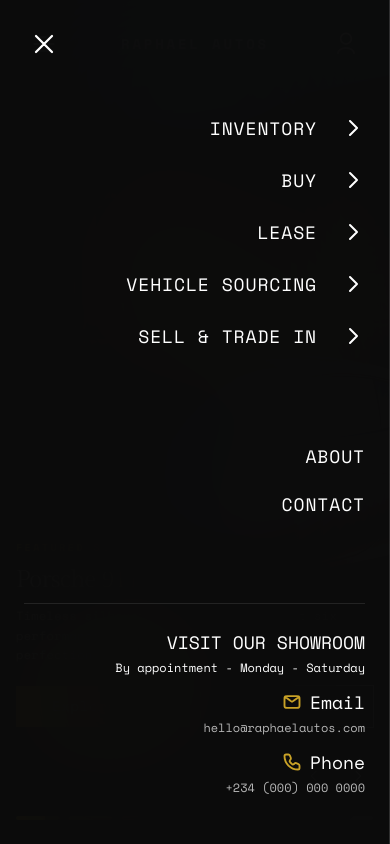
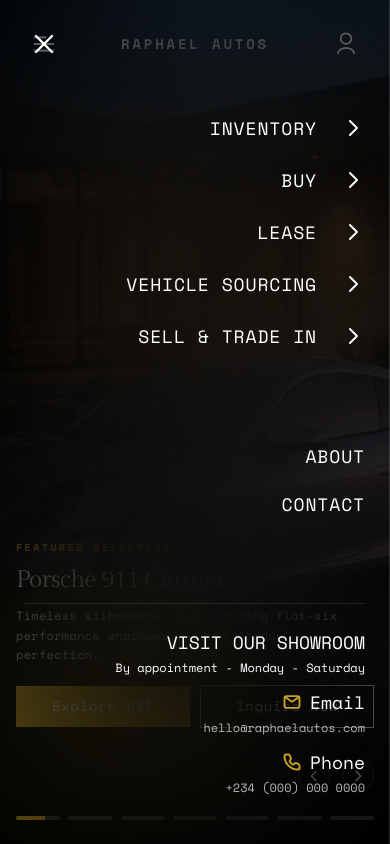
Before and after one commit to Ace-design2/raphael-autos, a Next.js app: page / in a window 390 px wide. Both pictures are taken after a click on the button 44 px from the left and 44 px from the top of the page. Shown: the top 844 px of the page. Built offline with nearby package versions, Linux system fonts and the light colour scheme.

Commit message:
refactor: update HeroSlider styling with adjusted backdrop blur and restructured navigation drawer overlay

```diff
--- a/components/HeroSlider.tsx
+++ b/components/HeroSlider.tsx
@@ -255,7 +255,7 @@ export const HeroSlider = ({ searchQuery, setSearchQuery }: HeroSliderProps): Re
       <header
         className={`fixed top-0 left-0 right-0 z-40 w-full flex items-center justify-between px-6 md:px-16 transition-all duration-300 ease-in-out translate-y-0 opacity-100 pointer-events-auto ${
           isScrolled
-            ? "py-6 bg-black/35 backdrop-blur-3xl [-webkit-backdrop-filter:blur(48px)] border-b border-white/10 shadow-lg"
+            ? "py-6 bg-black/[0.02] backdrop-blur-[100px] [-webkit-backdrop-filter:blur(100px)] border-b border-white/10 shadow-lg"
             : "py-6 bg-transparent border-b border-transparent shadow-none"
         }`}
       >
@@ -333,19 +333,26 @@ export const HeroSlider = ({ searchQuery, setSearchQuery }: HeroSliderProps): Re
         </nav>
       </header>
 
-      {/* Sliding Navigation Drawer Overlay (z-50) */}
+      {/* Sliding Navigation Container (z-50) */}
       <div
-        className={`fixed inset-0 z-50 bg-black/40 transition-opacity duration-500 flex justify-start ${
-          isMenuOpen
-            ? "opacity-100 pointer-events-auto delay-0"
-            : "opacity-0 pointer-events-none delay-[350ms]"
+        className={`fixed inset-0 z-50 flex justify-start ${
+          isMenuOpen ? "pointer-events-auto" : "pointer-events-none"
         }`}
-        onClick={() => setIsMenuOpen(false)}
       >
+        {/* Fading Background Overlay */}
         <div
-          className={`w-full max-w-[580px] h-full min-h-screen px-6 md:px-16 py-6 bg-[#0c0c0c]/95 backdrop-blur-3xl [-webkit-backdrop-filter:blur(64px)] [transform:translateZ(0)] [backface-visibility:hidden] [will-change:transform] flex flex-col justify-between items-start text-white border-r border-white/15 shadow-[0_0_80px_rgba(0,0,0,0.9)] transition-transform duration-500 ease-out overflow-y-auto ${
-            isMenuOpen ? "translate-x-0 delay-0" : "-translate-x-full delay-[350ms]"
+          className={`absolute inset-0 bg-black/40 transition-opacity duration-500 ${
+            isMenuOpen ? "opacity-100" : "opacity-0"
           }`}
+          onClick={() => setIsMenuOpen(false)}
+        />
+
+        {/* Sliding Drawer */}
+        <div
+          className={`relative w-full max-w-[580px] lg:max-w-[640px] xl:max-w-[720px] h-full min-h-screen px-6 md:px-16 py-6 bg-black/[0.02] backdrop-blur-[100px] [-webkit-backdrop-filter:blur(100px)] [transform:translateZ(0)] [backface-visibility:hidden] flex flex-col justify-between items-start text-white border-r border-white/15 shadow-[0_0_80px_rgba(0,0,0,0.9)] transition-transform duration-500 ease-out overflow-y-auto ${
+            isMenuOpen ? "translate-x-0" : "-translate-x-full"
+          }`}
+          style={{ transitionDelay: isMenuOpen ? "0ms" : "0ms" }}
           onClick={(e) => e.stopPropagation()}
         >
           {/* Top Section */}
```
